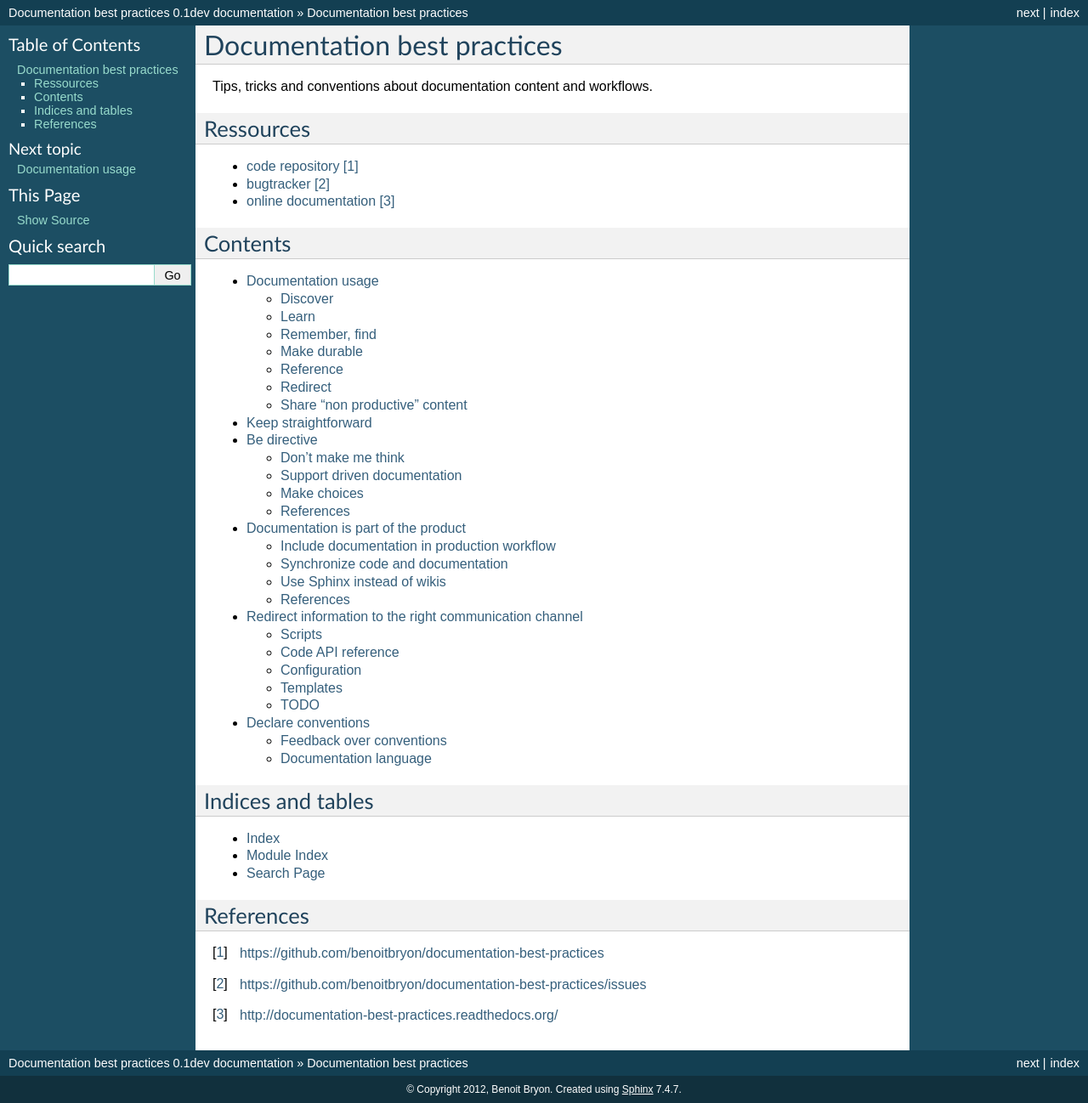
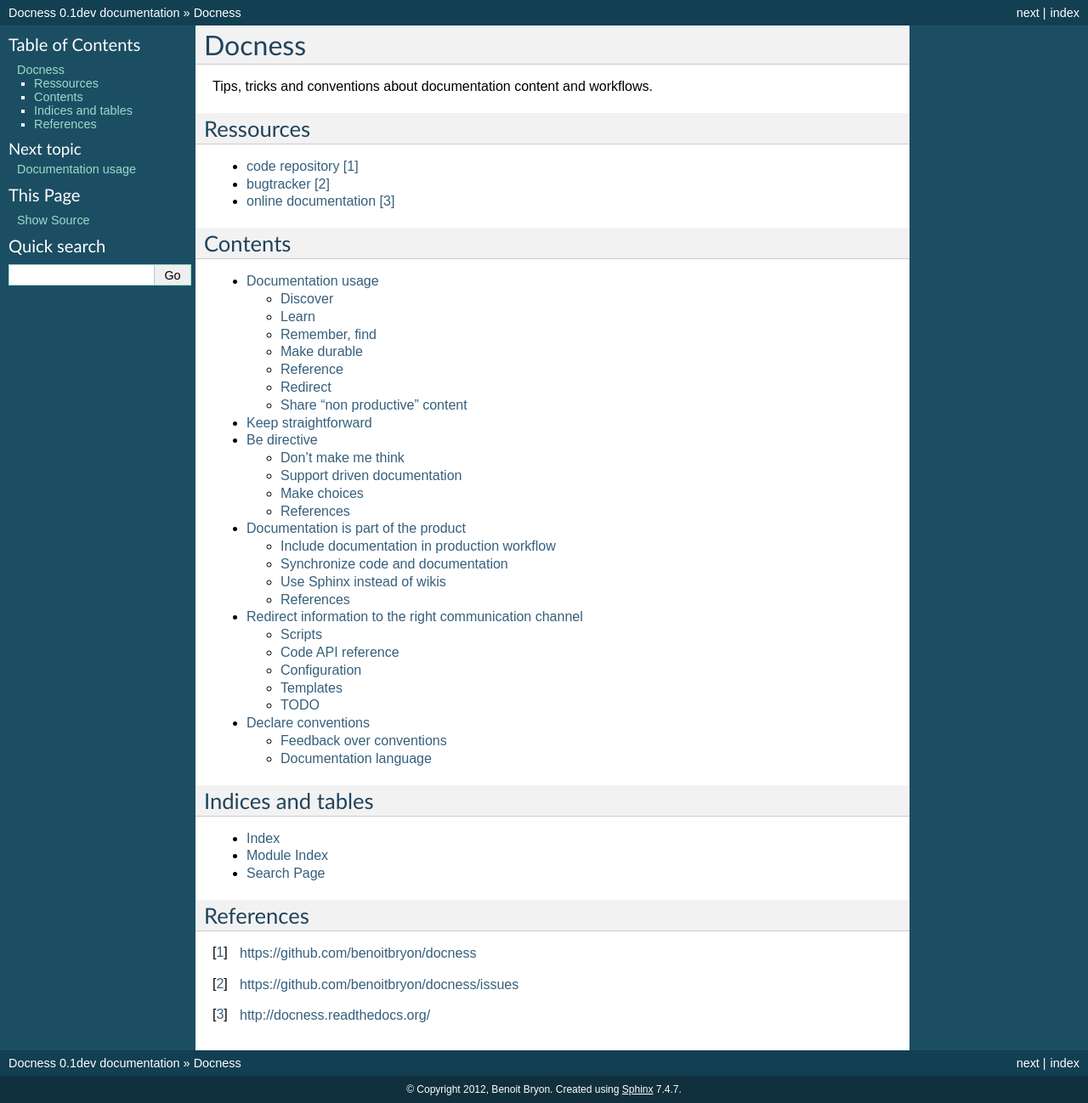
Before and after one commit to benoitbryon/docness, a Sphinx documentation site: the page built from docs/index.txt, in a window 1280 px wide. Shown: the whole page at 85% size. Built offline with Sphinx 7.4.7, drawn with Linux system fonts in a browser that asks for light colours.

Commit message:
Renamed project: 'Docness'.

```diff
--- a/docs/conf.py
+++ b/docs/conf.py
@@ -1,6 +1,6 @@
 # -*- coding: utf-8 -*-
 #
-# Documentation best practices documentation build configuration file, created by
+# Docness documentation build configuration file, created by
 # sphinx-quickstart on Wed May  2 16:46:35 2012.
 #
 # This file is execfile()d with the current directory set to its containing dir.
@@ -40,7 +40,7 @@
 master_doc = 'index'
 
 # General information about the project.
-project = u'Documentation best practices'
+project = u'Docness'
 copyright = u'2012, Benoit Bryon'
 
 # The version info for the project you're documenting, acts as replacement for
@@ -164,7 +164,7 @@
 #html_file_suffix = None
 
 # Output file base name for HTML help builder.
-htmlhelp_basename = 'documentation-best-practices'
+htmlhelp_basename = 'docness'
 
 
 # -- Options for LaTeX output --------------------------------------------------
@@ -183,8 +183,8 @@
 # Grouping the document tree into LaTeX files. List of tuples
 # (source start file, target name, title, author, documentclass [howto/manual]).
 latex_documents = [
-  ('index', 'DocumentationBestPractices.tex',
-   u'Documentation best practicess',
+  ('index', 'docness.tex',
+   u'Docness',
    u'Benoit Bryon', 'manual'),
 ]
 
@@ -214,8 +214,8 @@
 # One entry per manual page. List of tuples
 # (source start file, name, description, authors, manual section).
 man_pages = [
-    ('index', 'documentation-best-practices',
-     u'Documentation best practices',
+    ('index', 'docness',
+     u'Docness',
      [u'Benoit Bryon'], 1)
 ]
 
@@ -229,9 +229,9 @@
 # (source start file, target name, title, author,
 #  dir menu entry, description, category)
 texinfo_documents = [
-  ('index', 'documentation-best-practices',
-   u'Documentation best practices',
-   u'Benoit Bryon', 'documentation-best-practices',
+  ('index', 'docness',
+   u'Docness',
+   u'Benoit Bryon', 'docness',
    'Tips, tricks and conventions about documentation content and workflows.',
    'Miscellaneous'),
 ]
--- a/docs/conventions/documentation-language.txt
+++ b/docs/conventions/documentation-language.txt
@@ -14,7 +14,7 @@
 
   `This documentation is written in english, because english is the standard
   for technical documentation about software
-  <http://documentation-best-practices.readthedocs.org/conventions/index.html#english_is_standard>`_.
+  <http://docness.readthedocs.org/conventions/index.html#english-is-standard-for-software-development>`_.
 
 Keep in mind that the language of the documentation is related to documentation
 usage: who does read it? Who does write it?
--- a/docs/index.txt
+++ b/docs/index.txt
@@ -1,6 +1,6 @@
-############################
-Documentation best practices
-############################
+#######
+Docness
+#######
 
 Tips, tricks and conventions about documentation content and workflows.
 
@@ -44,9 +44,6 @@
 
 .. target-notes::
 
-.. _`code repository`:
-   https://github.com/benoitbryon/documentation-best-practices
-.. _`bugtracker`:
-   https://github.com/benoitbryon/documentation-best-practices/issues
-.. _`online documentation`:
-   http://documentation-best-practices.readthedocs.org/
+.. _`code repository`: https://github.com/benoitbryon/docness
+.. _`bugtracker`: https://github.com/benoitbryon/docness/issues
+.. _`online documentation`:  http://docness.readthedocs.org/
```
Also changed, not shown: README.rst (+12 -17 lines).
